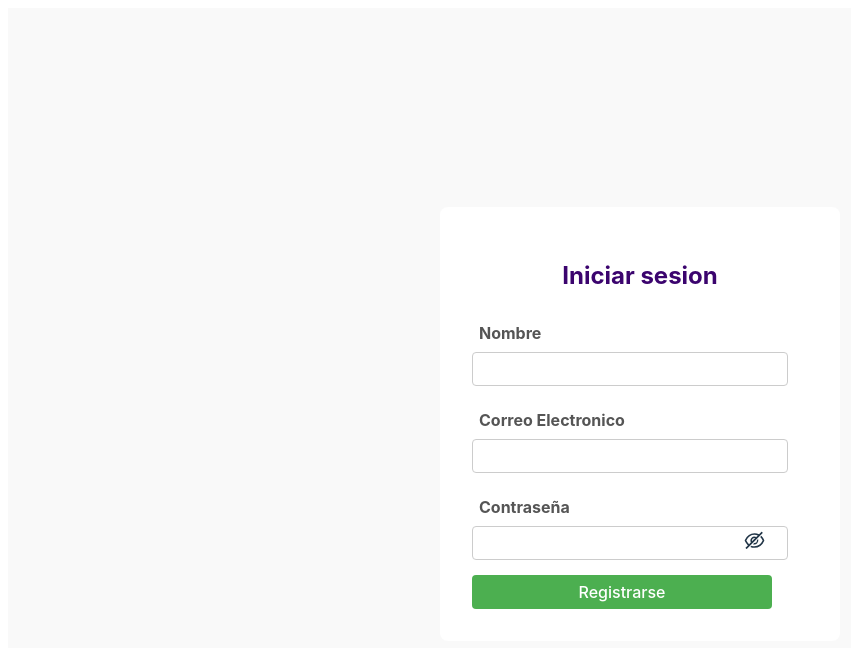
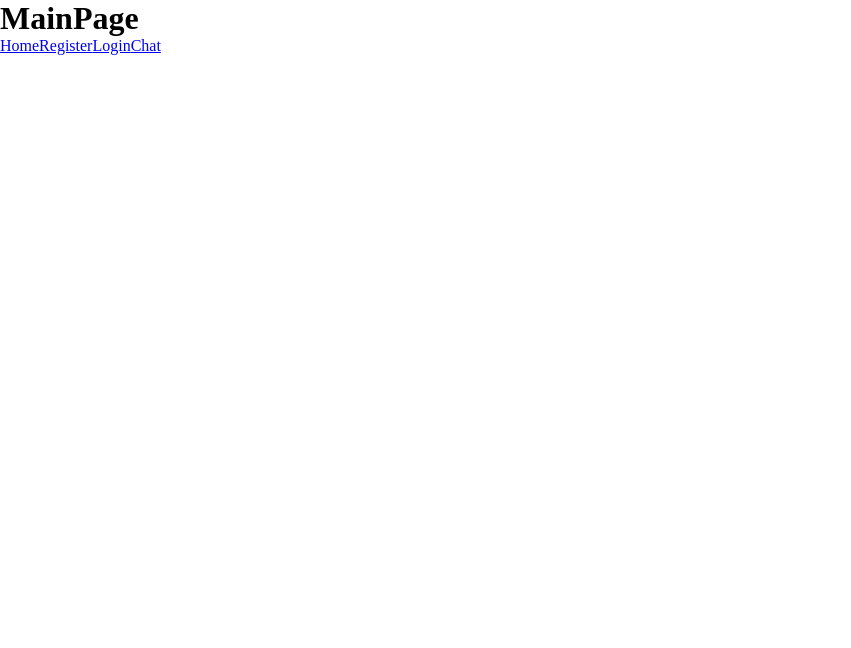
Before and after one commit to Eider4/frontend-chat, a React (Vite) app: page / in a window 1280 px wide. Shown: the top 648 px of the page, without its empty margins (0-851 px from the left). Built offline with nearby package versions, Linux system fonts and the light colour scheme.

Commit message:
[FEATURE] configure routes and pages

```diff
--- a/package.json
+++ b/package.json
@@ -10,10 +10,11 @@
     "preview": "vite preview"
   },
   "dependencies": {
+    "@vitejs/plugin-react": "^4.3.4",
     "react": "^18.3.1",
     "react-dom": "^18.3.1",
-    "socket.io-client": "^4.8.1",
-    "react-icons": "^5.4.0"
+    "react-icons": "^5.4.0",
+    "socket.io-client": "^4.8.1"
   },
   "devDependencies": {
     "@eslint/js": "^9.15.0",
@@ -25,6 +26,7 @@
     "eslint-plugin-react-hooks": "^5.0.0",
     "eslint-plugin-react-refresh": "^0.4.14",
     "globals": "^15.12.0",
+    "react-router-dom": "^7.0.2",
     "vite": "^6.0.1"
   }
 }
--- a/src/components/collection/form/form.module.css
+++ b/src/components/collection/form/form.module.css
@@ -3,7 +3,7 @@
   justify-content: center;
   align-items: center;
   min-height: 100vh;
-  background-color: #f9f9f9;
+  background-color: #636363;
   padding: 1rem;
 }
 
--- a/src/index.css
+++ b/src/index.css
@@ -1,61 +1,5 @@
-:root {
-  font-family: Inter, system-ui, Avenir, Helvetica, Arial, sans-serif;
-  line-height: 1.5;
-  font-weight: 400;
-
-  color-scheme: light dark;
-  color: rgba(255, 255, 255, 0.87);
-  background-color: #242424;
-
-  font-synthesis: none;
-  text-rendering: optimizeLegibility;
-  -webkit-font-smoothing: antialiased;
-  -moz-osx-font-smoothing: grayscale;
+* {
+  margin: 0;
+  padding: 0;
+  box-sizing: border-box;
 }
-
-a {
-  font-weight: 500;
-  color: #646cff;
-  text-decoration: inherit;
-}
-a:hover {
-  color: #535bf2;
-}
-
-
-h1 {
-  font-size: 3.2em;
-  line-height: 1.1;
-}
-
-button {
-  border-radius: 8px;
-  border: 1px solid transparent;
-  padding: 0.6em 1.2em;
-  font-size: 1em;
-  font-weight: 500;
-  font-family: inherit;
-  background-color: #1a1a1a;
-  cursor: pointer;
-  transition: border-color 0.25s;
-}
-button:hover {
-  border-color: #646cff;
-}
-button:focus,
-button:focus-visible {
-  outline: 4px auto -webkit-focus-ring-color;
-}
-
-@media (prefers-color-scheme: light) {
-  :root {
-    color: #213547;
-    background-color: #ffffff;
-  }
-  a:hover {
-    color: #747bff;
-  }
-  button {
-    background-color: #f9f9f9;
-  }
-}
--- /dev/null
+++ b/src/layout/Layout.jsx
@@ -0,0 +1,5 @@
+import React from "react";
+
+export default function Layout({ children }) {
+  return <div>{children}</div>;
+}
--- a/src/main.jsx
+++ b/src/main.jsx
@@ -1,11 +1,11 @@
-import { StrictMode } from 'react'
-import { createRoot } from 'react-dom/client'
-import './index.css'
-import Form from './components/collection/form/Form';
-
+import { StrictMode } from "react";
+import { createRoot } from "react-dom/client";
+import "./index.css";
+// import Form from "./components/collection/form/Form";
+import Router from "./router/Routers";
 
 createRoot(document.getElementById("root")).render(
   <StrictMode>
-    <Form />
+    <Router />
   </StrictMode>
 );
--- a/src/pages/chat/ChatPage.jsx
+++ b/src/pages/chat/ChatPage.jsx
@@ -0,0 +1,5 @@
+import React from "react";
+
+export default function ChatPage() {
+  return <div>ChatPage</div>;
+}
--- a/src/pages/login/LoginPage.jsx
+++ b/src/pages/login/LoginPage.jsx
@@ -0,0 +1,10 @@
+import React from "react";
+import { Form } from "react-router-dom";
+
+export default function LoginPage() {
+  return (
+    <div>
+      <Form />
+    </div>
+  );
+}
--- a/src/pages/main/MainPage.jsx
+++ b/src/pages/main/MainPage.jsx
@@ -0,0 +1,14 @@
+import React from "react";
+import { Link } from "react-router-dom";
+
+export default function MainPage() {
+  return (
+    <div>
+      <h1>MainPage</h1>
+      <Link to="/">Home</Link>
+      <Link to="/register">Register</Link>
+      <Link to="/login">Login</Link>
+      <Link to="/chat">Chat</Link>
+    </div>
+  );
+}
--- a/src/pages/register/RegisterPage.jsx
+++ b/src/pages/register/RegisterPage.jsx
@@ -0,0 +1,11 @@
+import React from "react";
+import Form from "../../components/collection/form/Form";
+// import { Form } from "react-router-dom";
+
+export default function RegisterPage() {
+  return (
+    <div>
+      <Form />
+    </div>
+  );
+}
--- /dev/null
+++ b/src/router/Routers.jsx
@@ -0,0 +1,15 @@
+import { BrowserRouter, Routes, Route } from "react-router-dom";
+import { config } from "./routerConfig";
+import Layout from "../layout/Layout";
+
+export default function Router() {
+  return (
+    <BrowserRouter>
+      <Routes>
+        {config.map(({ path, element }, index) => (
+          <Route key={index} path={path} element={<Layout>{element}</Layout>} />
+        ))}
+      </Routes>
+    </BrowserRouter>
+  );
+}
--- /dev/null
+++ b/src/router/routerConfig.jsx
@@ -0,0 +1,11 @@
+import ChatPage from "../pages/chat/ChatPage";
+import LoginPage from "../pages/login/LoginPage";
+import MainPage from "../pages/main/MainPage";
+import RegisterPage from "../pages/register/RegisterPage";
+
+export const config = [
+  { path: "/", element: <MainPage /> },
+  { path: "/register", element: <RegisterPage /> },
+  { path: "/login", element: <LoginPage /> },
+  { path: "/chat", element: <ChatPage /> },
+];
```
Also changed, not shown: 1 other file (tests, documents, lock files or other folders).
